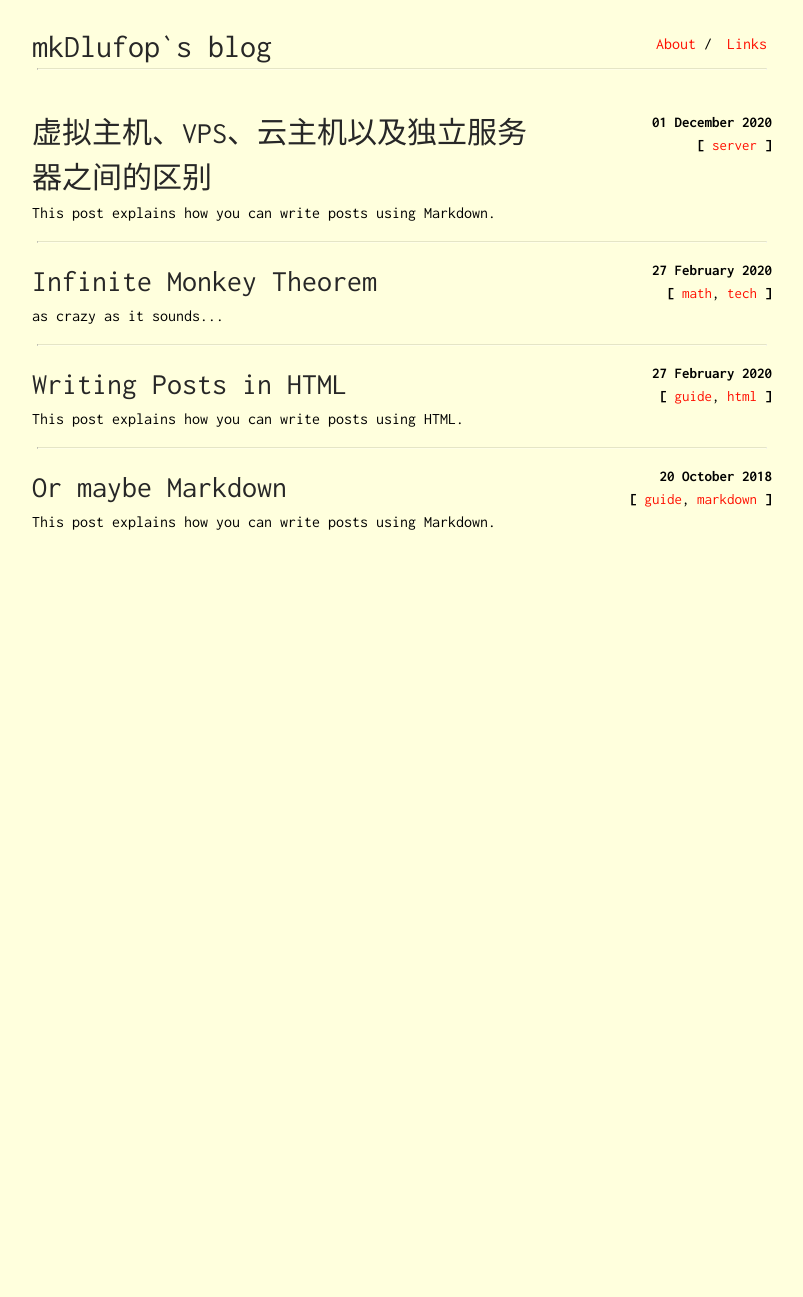
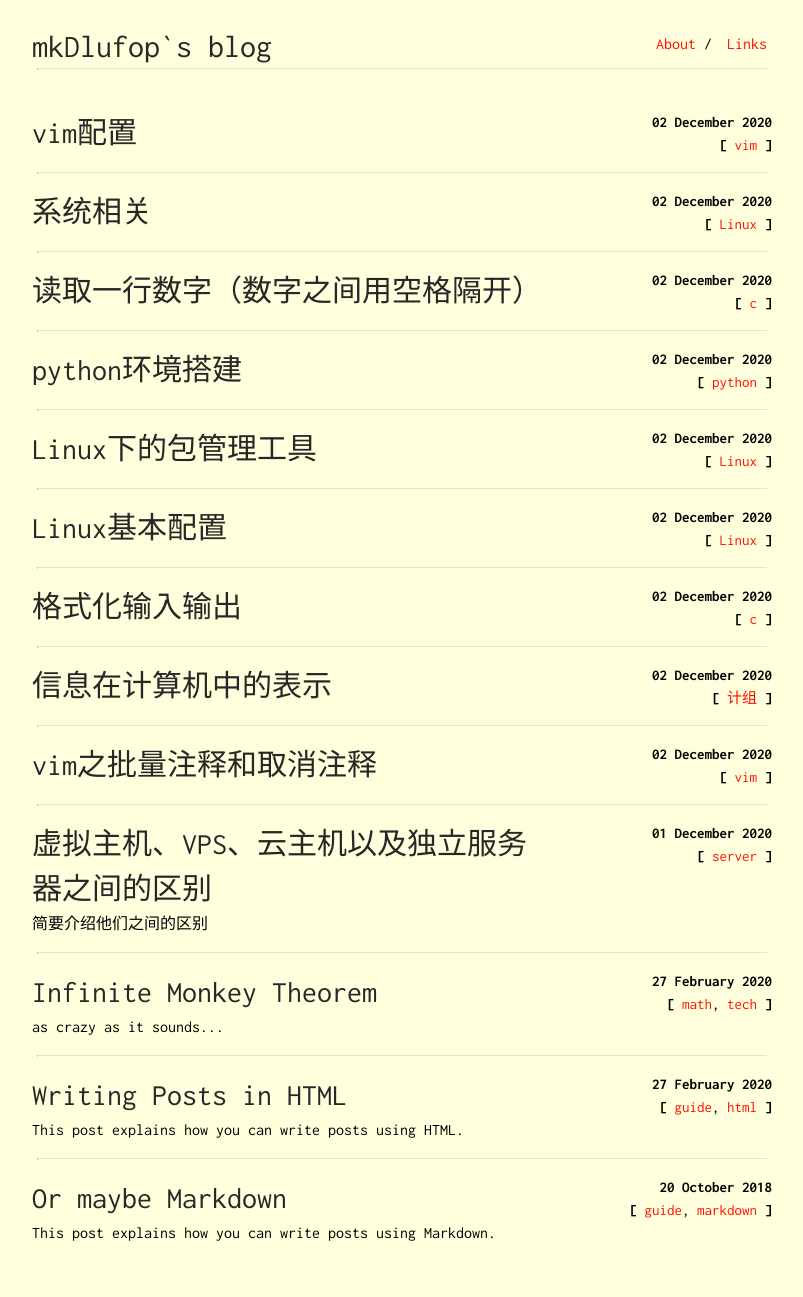
Before and after one commit to mkDlufop/mkDlufop.github.io, a Jekyll site: the page built from index.html, in a window 1280 px wide. Shown: the whole page, without its empty margins (238-1041 px from the left). Built offline with Jekyll 4.4.1, drawn with Linux system fonts in a browser that asks for light colours; before the commit the page ends 900 px from its top, so only the background shows below that; part of the change alters nothing that is shown.

Commit message:
add some notes

````diff
--- a/_posts/2020-12-01-difference-server.md
+++ b/_posts/2020-12-01-difference-server.md
@@ -1,7 +1,7 @@
 ---
 layout: post
 title: 虚拟主机、VPS、云主机以及独立服务器之间的区别
-subtitle: This post explains how you can write posts using Markdown.
+subtitle: 简要介绍他们之间的区别
 tags: [server]
 ---
 
--- /dev/null
+++ b/_posts/2020-12-02-batch-annotation.md
@@ -0,0 +1,46 @@
+---
+layout: post
+title: vim之批量注释和取消注释
+subtitle:
+tags: [vim]
+---
+
+### 块选择模式
+
+##### 插入注释：
+
+1，按住control+v进入列模式
+
+2，移动光标选择要注释的行
+
+3，按大写的“I”进入插入模式，输入注释符“#“或“//”
+
+4，按”esc“键，即可添加注释
+
+##### 取消注释：
+
+1，按住control+v进入列模式
+
+2，选择要删除的行首的注释符，如”//“有两列就要选中两列，再按”d“键
+
+即可取消注释
+
+### 替换命令(注释会添加于行首)
+
+##### 插入注释：
+
+：起始行号，结束行号s/^/注释符/g
+
+##### 取消注释：
+
+：起始符号，结束符号s/^注释符//g
+
+##### 例：
+
+在4~9行添加注释：
+
+:4,9s#^#//#g
+
+在4~9行取消注释：
+
+:4,9s#^//##g
--- /dev/null
+++ b/_posts/2020-12-02-information-representation.md
@@ -0,0 +1,16 @@
+---
+layout: post
+title: 信息在计算机中的表示
+subtitle:
+tags: [计组]
+---
+
+#### 用0和1表示各种信息
+
+计算机的电路是由逻辑门电路组成。一个逻辑门电路可以看成一个开关，每一个开关的状态是“开”（高电位）或“关”（低电位），即对应于1或0。
+
+二进制数的一位，取值只能是0或1，称为一个“比特”（bit），简写：b。
+
+八个二进制位称为一个“字节”（byte），简写：B。
+
+> ASCII编码方案，即用八个连续的0或1来表示一个字母、数字或者标点符号。
--- /dev/null
+++ b/_posts/2020-12-02-input-output.md
@@ -0,0 +1,63 @@
+---
+layout: post
+title: 格式化输入输出
+subtitle:
+tags: [c]
+---
+
+- **printf**
+
+  - % [flags] [width] [.prec] [hlL] type
+
+    > |  flags  |   含义    |
+    > | :-----: | :-------: |
+    > |    -    |  左对齐   |
+    > |    +    | 在前面放+ |
+    > | (space) | 正数留空  |
+    > |    0    |   0填充   |
+
+    > | width或.prec |                             含义                             |
+    > | :----------: | :----------------------------------------------------------: |
+    > |    number    |          最小字符数(输出的内容总共可以占居的字符数)          |
+    > |      \*      | 下一个参数是字符数，如printf("%*d\n",6,123);printf("%6d\n",len,123); |
+    > |   .number    |                        小数点后的位数                        |
+    > |     .\*      |                  下一个参数是小数点后的位数                  |
+
+    > | 类型修饰 |    含义     |
+    > | :------: | :---------: |
+    > |    hh    |  单个字节   |
+    > |    h     |    short    |
+    > |    l     |    long     |
+    > |    ll    |  long long  |
+    > |    L     | long double |
+
+    > | type |        用于        | type |                             用于                             |
+    > | :--: | :----------------: | :--: | :----------------------------------------------------------: |
+    > | i或d |        int         |  g   |                            float                             |
+    > |  u   |    unsigned int    |  G   |                            float                             |
+    > |  o   |       八进制       | a或A |                         十六进制浮点                         |
+    > |  x   |      十六进制      |  c   |                             char                             |
+    > |  X   | 字母大写的十六进制 |  s   |                            字符串                            |
+    > | f或F |       float        |  p   |                             指针                             |
+    > | e或E |        指数        |  n   | 读入/读出的个数，如：int num;printf("%d%n",12345,&num);printf("%d",num); //执行到%n时将输出的字符个数保存到&num所指的变量里 |
+
+
+
+- **scanf**
+
+  - % [flag] type
+
+    > | flag |                             含义                             | flag |    含义     |
+    > | :--: | :----------------------------------------------------------: | :--: | :---------: |
+    > |  \*  | 跳过，如int num;scanf("%\*d%d", &num); // 跳过输入的第一个整数，将第二个整数给num |  l   | long,double |
+    > | 数字 |                          最大字符数                          |  ll  |  long long  |
+    > |  hh  |                             char                             |  L   | long double |
+    > |  h   |                            short                             |      |             |
+
+    > | type |                             用于                             |  type   |     用于     |
+    > | :--: | :----------------------------------------------------------: | :-----: | :----------: |
+    > |  d   |                             int                              | a,e,f,g |    float     |
+    > |  i   | 整数，可能为十六进制或八进制(根据输入的整数的情况决定以哪种形式读进来) |    c    |     char     |
+    > |  u   |                         unsigned int                         |    s    |    字符串    |
+    > |  o   |                            八进制                            |  [...]  | 所允许的字符 |
+    > |  x   |                           十六进制                           |    p    |     指针     |
--- /dev/null
+++ b/_posts/2020-12-02-linux-configurations.md
@@ -0,0 +1,84 @@
+---
+layout: post
+title: Linux基本配置
+subtitle:
+tags: [Linux]
+---
+
+##### APT相关
+
+1. 更新命令：apt update && apt -y full-upgrade
+
+   #apt update (更新软件仓库的目录)
+
+   ######       安装任何软件之前必须先更新目录
+
+   #apt full-upgrade (下载软件并安装)
+
+2. 关于更新源
+
+   cat /etc/apt/sources.list
+
+3. 安装软件
+
+   库安装：apt install package_name
+
+   安装DEB安装包：
+
+   apt install ./name.deb或dekg -i name.deb
+
+4. sudo passwd root 修改root密码
+
+##### RPM相关
+
+1. yum update	# 升级所有包的同时升级软件和系统内核
+
+   yum upgrade	# 只升级所有的包，不升级软件和系统内核
+
+2. 授予sudo权限（centos上，默认情况下组wheel的成员被赋予sudo访问权限）
+
+   usermod -aG wheel mkDlufop
+
+
+##### 虚拟机辅助工具
+
+1. 虚拟机增强工具： apt -y install open-vm-tools-desktop fuse && reboot
+
+
+##### 输入法
+
+1. apt install ibus ibus-pinyin
+
+   设置：ibus-setup
+
+2. 微软字体：
+
+   apt install ttf-mscorefonts-installer
+
+   文泉译微米黑:
+
+   apt install fonts-wqy-microhei
+
+3.
+
+##### 软件安装
+
+1. 办公软件
+
+   apt install libreoffice
+
+   或
+
+   https://www.onlyoffice.com/download-desktop.aspx
+
+   apt install ./onlyoffice desktopeditors amd64,deb
+
+2. 安装java
+
+   add-apt-repository ppa:webupd8team/java
+   apt update
+
+   apt install java-common oracle-java8-installer
+   apt install oracle-java8-set default
+
+3.
--- /dev/null
+++ b/_posts/2020-12-02-package-management-tools.md
@@ -0,0 +1,34 @@
+---
+layout: post
+title: Linux下的包管理工具
+subtitle:
+tags: [Linux]
+---
+
+##### APT
+
+###### Debian10下镜像源
+
+淘宝源：
+
+deb http:*//mirrors.aliyun.com/debian/ buster main non-free contrib*
+
+deb-src http:*//mirrors.aliyun.com/debian/ buster main non-free contrib*
+
+deb http:*//mirrors.aliyun.com/debian-security buster/updates main*
+
+deb-src http:*//mirrors.aliyun.com/debian-security buster/updates main*
+
+deb http:*//mirrors.aliyun.com/debian/ buster-updates main non-free contrib*
+
+deb-src http:*//mirrors.aliyun.com/debian/ buster-updates main non-free contrib*
+
+deb http:*//mirrors.aliyun.com/debian/ buster-backports main non-free contrib*
+
+deb-src http:*//mirrors.aliyun.com/debian/ buster-backports main non-free contrib*
+
+###### kali下的镜像源
+
+官方源：
+
+deb http:*//http.kali.org/kali kali-rolling main non-free contrib*
--- /dev/null
+++ b/_posts/2020-12-02-python-envirnment.md
@@ -0,0 +1,29 @@
+---
+layout: post
+title: python环境搭建
+subtitle:
+tags: [python]
+---
+
+
+
+一、在Linux上安装
+1，安装python3
+    方法一：
+    （1）安装python3：sudo dnf install python3
+     (2)验证python的版本：python3 -V
+     (3)若要执行python3，输入（进入python环境之后即可使用pip命令）：python3
+     方法二：
+     参考：https://m.yisu.com/zixun/16103.html
+2，安装python2
+    方法同安装python3，只不过要把3改成2
+3，设置默认的python版本（不带版本号的python命令）
+    如果要将python3设置为系统范围内的python命令，需要使用alternatives工具：
+    sudo alternatives --set python /usr/bin/python3
+    对于python2，输入：
+    sudo alternatives --set python /usr/bin/python2
+    alternative创建了一个指向指定python版本的python软链接，
+    若要移除不带版本号的python命令，输入：
+    sudo alternative --auto python
+二、在Windows上安装
+    参考：https://www.runoob.com/python3/python3-install.html
--- /dev/null
+++ b/_posts/2020-12-02-read-one-line.md
@@ -0,0 +1,32 @@
+---
+layout: post
+title: 读取一行数字（数字之间用空格隔开）
+subtitle:
+tags: [c]
+---
+
+
+
+## 读取一行数字（数字之间用空格隔开）
+
+```c++
+#include <iostream>
+
+using namespace std;
+
+int main() {
+	int a[100];
+	char c;
+	int k = 0;
+	while((c=getchar()) != '\n') {
+	 if (isdigit(c)) { // 检测该字符是否为数字
+	 	ungetc(c,stdin); // 把字符退回到输入流
+		cin >> a[k++];
+   }
+	}
+	for (int i = 0;i < k;i++) {
+	  cout << a[i] << ' ';
+	}
+	return 0;
+}
+```
--- /dev/null
+++ b/_posts/2020-12-02-systems-about.md
@@ -0,0 +1,106 @@
+---
+layout: post
+title: 系统相关
+subtitle:
+tags: [Linux]
+---
+
+### 系统信息查看命令
+
+cat /etc/issue # 查看发行版信息
+
+uname -a # 查看内核/操作系统/CPU信息
+
+head -n 1 /etc/issue # 查看操作系统版本
+
+cat /proc/cpuinfo # 查看CPU信息
+
+hostname # 查看计算机名
+
+lspci -tv # 列出所有PCI设备
+
+lsusb -tv # 列出所有USB设备
+
+lsmod # 列出加载的内核模块
+
+env # 查看环境变量
+
+
+
+### 资源/硬盘占用情况
+
+free -h # 查看内存信息
+
+free -m # 查看内存使用量和交换区使用量
+
+df -h # 查看各分区使用情况
+
+du -sh <目录名> # 查看指定目录的大小
+
+grep MemTotal /proc/meminfo # 查看内存总量
+
+grep MemFree /proc/meminfo # 查看空闲内存量
+
+uptime # 查看系统运行时间、用户数、负载
+
+cat /proc/loadavg # 查看系统负载
+
+
+
+### 网络情况查看
+
+iptables -L # 查看防火墙设置
+
+route -n # 查看路由表
+
+netstat -lntp # 查看所有监听端口
+
+netstat -antp # 查看所有已经建立的连接
+
+netstat -s # 查看网络统计信息
+
+
+
+### 磁盘和分区情况
+
+mount | column -t # 查看挂接的分区状态
+
+fdisk -l # 查看所有分区
+
+swapon -s # 查看所有交换分区
+
+hdparm -i /dev/hda # 查看磁盘参数(仅适用于IDE设备)
+
+dmesg | grep IDE # 查看启动时IDE设备检测状况
+
+
+
+### 用户查看
+
+w # 查看活动用户
+
+id <用户名> # 查看指定用户信息
+
+last # 查看用户登录日志
+
+cut -d: -f1 /etc/passwd # 查看系统所有用户
+
+cut -d: -f1 /etc/group # 查看系统所有组
+
+crontab -l # 查看当前用户的计划任务
+
+
+
+### 进程查看
+
+ps -ef # 查看所有进程
+
+top # 实时显示进程状态
+
+
+
+###　系统服务情况
+
+chkconfig –list # 列出所有系统服务
+
+chkconfig –list | grep on # 列出所有启动的系统服务
--- /dev/null
+++ b/_posts/2020-12-02-vim-configurations.md
@@ -0,0 +1,196 @@
+---
+layout: post
+title: vim配置
+subtitle:
+tags: [vim]
+---
+
+
+
+```
+"==================================================================
+"1,Workbench
+"2,FIleSetting
+"3,TextEdit
+"4,Keymap
+"5,Appearance
+"==================================================================
+
+"==================================================================
+"1,Workbench
+"==================================================================
+set noundofile " 不生成撤销文件，FileName.un.~
+set nobackup " 不生成备份文件，FileName.~
+set noswapfile
+setlocal noswapfile " 不要生成swap文件
+set autoread "设置当文件在外部被修改，自动更新该文件
+set nocompatible " 关闭 vi 兼容模式
+set clipboard+=unnamed " 共享剪切板
+set autochdir " 自动切换当前目录为当前文件所在的目录
+filetype on " 检测文件类型
+filetype plugin indent on " 开启插件
+set backupcopy=yes " 设置备份时的行为为覆盖
+set noerrorbells " 关闭错误信息响铃
+set novisualbell " 关闭使用可视响铃代替呼叫
+set t_vb= " 置空错误铃声的终端代码
+set magic " 设置魔术
+set hidden " 允许在有未保存的修改时切换缓冲区，此时的修改由 vim 负责保存
+set cmdheight=1 " 设定命令行的行数为 1
+winpos 700 100 " 设置窗口位置
+" set lines=34 columns=226 " 设置窗口大小
+" set go= " 不要图形按钮
+set guioptions-=T " 隐藏工具栏
+set guioptions-=r " 隐藏右侧滚动条
+set guioptions-=R
+set guioptions-=l " 隐藏左侧滚动条
+set guioptions-=L
+" set guioptions-=m " 隐藏菜单栏
+"""""""""" 语言设置
+set langmenu=zh_CN.UTF-8
+set helplang=cn
+"""""""""" vim提示信息乱码解决
+language message zh_CN,utf-8
+"""""""""" 状态栏设置
+set laststatus=2 " 显示状态栏 (默认值为 1, 无法显示状态栏)
+set statusline=\ %<%F[%1*%M%*%n%R%H]%=\ %y\ %0(%{&fileformat}\ %{&encoding}\ Ln\ %l,\ Col\ %c/%L%) " 设置在状态行显示的信息
+set ruler "在编辑过程中，在右下角显示光标位置的状态行
+
+
+"==================================================================
+"2,FileSetting
+"==================================================================
+"""""""""" 设置文件的代码形式 utf-8
+set encoding=utf-8
+set termencoding=utf-8
+set fileencoding=utf-8
+set fileencodings=utf-8,ucs-bom,gbk,gb2312
+"""""""""" vim的菜单乱码解决
+if(has("win32") || has("win95") || has("win64") || has("win7") || has("win10"))
+  source $VIMRUNTIME/delmenu.vim
+  source $VIMRUNTIME/menu.vim
+endif
+""""""""""  新建.c,.h,.sh,.java文件，自动插入文件头
+autocmd BufNewFile *.cpp,*.[ch],*.sh,*.java exec ":call SetTitle()"
+" 定义函数SetTitle，自动插入文件头
+func SetTitle()
+		"如果文件类型为.sh文件
+		if &filetype == 'sh'
+				call setline(1,"\#########################################################################")
+				call append(line("."), "\# File Name: ".expand("%"))
+				call append(line(".")+1, "\# Author: geeker")
+				call append(line(".")+2, "\# mail: 932834897@qq.com")
+				call append(line(".")+3, "\# Created Time: ".strftime("%c"))
+				call append(line(".")+4, "\#########################################################################")
+				call append(line(".")+5, "\#!/bin/bash")
+				call append(line(".")+6, "")
+		else
+				call setline(1, "/*************************************************************************")
+				call append(line("."), "    > File Name: ".expand("%"))
+				call append(line(".")+1, "    > Author: geeker")
+				call append(line(".")+2, "    > Mail: 932834897@qq.com ")
+				call append(line(".")+3, "    > Created Time: ".strftime("%c"))
+				call append(line(".")+4, " ************************************************************************/")
+				call append(line(".")+5, "")
+		endif
+		if &filetype == 'cpp'
+				call append(line(".")+6, "#include<iostream>")
+				call append(line(".")+7, "using namespace std;")
+				call append(line(".")+8, "")
+		endif
+		if &filetype == 'c'
+				call append(line(".")+6, "#include<stdio.h>")
+				call append(line(".")+7, "")
+		endif
+		"新建文件后，自动定位到文件末尾
+		autocmd BufNewFile * normal G
+endfunc
+
+
+"==================================================================
+"3,TextEdit
+"==================================================================
+set nu " 显示行号
+set rnu " 显示相对行号
+set cursorline " 突出显示当前行
+set smartindent " 开启新行时使用智能自动缩进
+syntax enable
+syntax on " 自动语法高亮
+set showmatch " 插入括号时，短暂地跳转到匹配的对应括号
+set matchtime=2 " 短暂跳转到匹配括号的时间
+set smartindent "智能对齐
+set autoindent "设置自动对齐
+set bufhidden=hide " 当buffer被丢弃的时候隐藏它
+"""""""""" fonts
+set guifont=Consolas:h11 "设置字体为Monaco,大小为10
+"""""""""" 查找/替换相关的设置
+set incsearch " 输入搜索内容时就显示搜索结果
+set hlsearch " 搜索时高亮显示被找到的文本
+set ignorecase smartcase " 搜索时忽略大小写，但在有一个或以上大写字母时仍保持对大小写敏感
+"""""""""" 折叠
+set foldenable " 允许折叠
+set foldmethod=syntax " 设置语法折叠
+set foldcolumn=0 " 设置折叠区域的宽度
+setlocal foldlevel=1 " 设置折叠层数为 1
+nnoremap <space> @=((foldclosed(line('.')) < 0) ? 'zc' : 'zo')<CR> " 用空格键来开关折叠
+"""""""""" Tab及空格等设置
+set tabstop=4 " 设定 tab 长度为 4
+set softtabstop=4 " 使得按退格键时可以一次删掉 4 个空格
+set noexpandtab " 不要用空格代替制表符
+set shiftwidth=4 " 设定 << 和 >> 命令移动时的宽度为 4
+set smarttab " 在行和段开始处使用制表符
+set backspace=indent,eol,start " 不设定在插入状态无法用退格键和 Delete 键删除回车符
+
+
+"==================================================================
+"4,Keymap
+"==================================================================
+"""""""""" ctrl + a
+map <C-A> ggVGY
+map! <C-A> <Esc>ggVGY
+map <F12> gg=G
+"""""""""" ctrl + c
+vmap <C-c> "+y
+"""""""""" 将ESC映射为两次j
+inoremap jj <Esc>
+"""""""""" 去空行
+nnoremap <F2> :g/^\s*$/d<CR>
+"""""""""" 比较文件
+nnoremap <C-F2> :vert diffsplit
+"""""""""" C，C++ 按F5编译运行
+map <F5> :call CompileRunGcc()<CR>
+
+func! CompileRunGcc()
+    exec "w"
+    if &filetype == 'c'
+        exec "!g++ % -o %<"
+        exec "! ./%<"
+    elseif &filetype == 'cpp'
+        exec "!g++ % -o %<"
+        exec "! ./%<"
+    elseif &filetype == 'java'
+        exec "!javac %"
+        exec "!java %<"
+    elseif &filetype == 'sh'
+        :!./%
+    endif
+endfunc
+"""""""""" C,C++的调试
+map <F8> :call Rungdb()<CR>
+
+func! Rungdb()
+    exec "w"
+    exec "!g++ % -g -o %<"
+    exec "!gdb ./%<"
+endfunc
+
+
+"==================================================================
+"5,Appearance
+"==================================================================
+colorscheme evening " 设定配色方案
+" color asmanian2 " 设置背景主题
+"
+
+
+
+```
````
